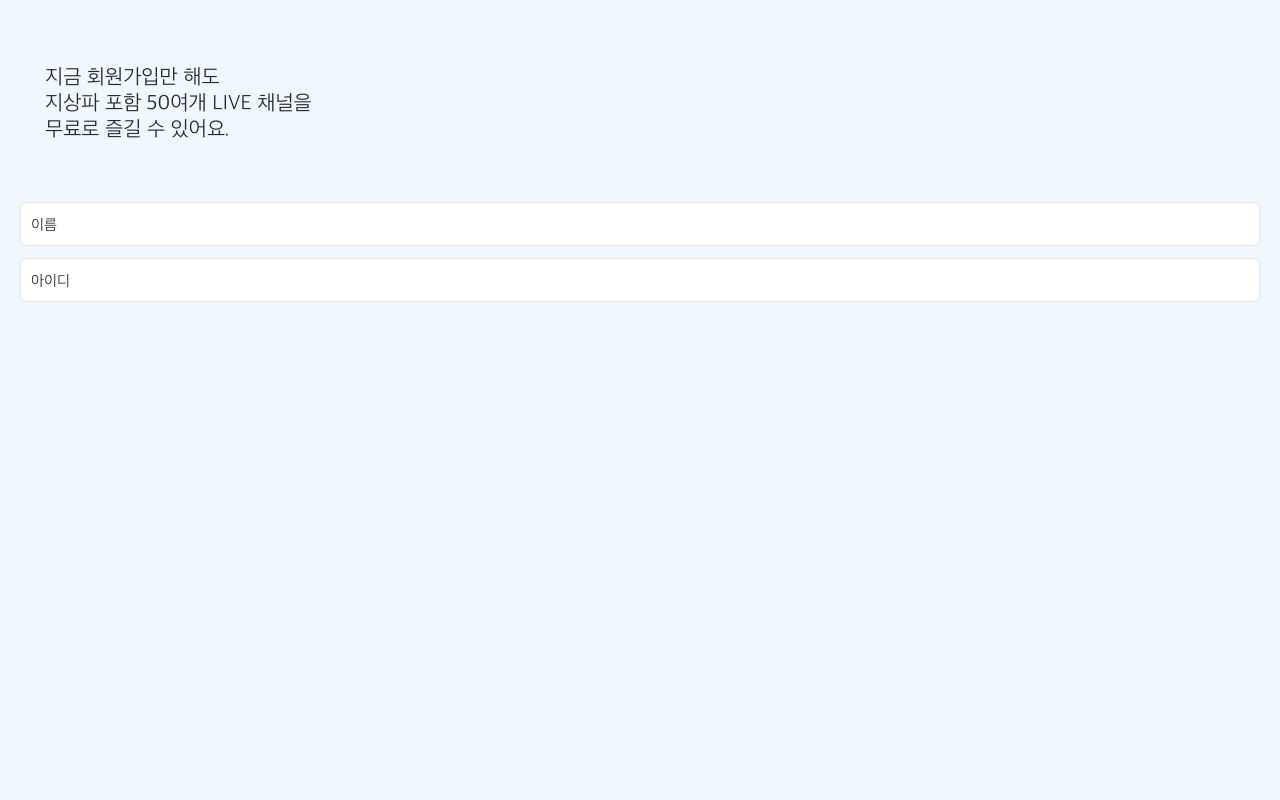
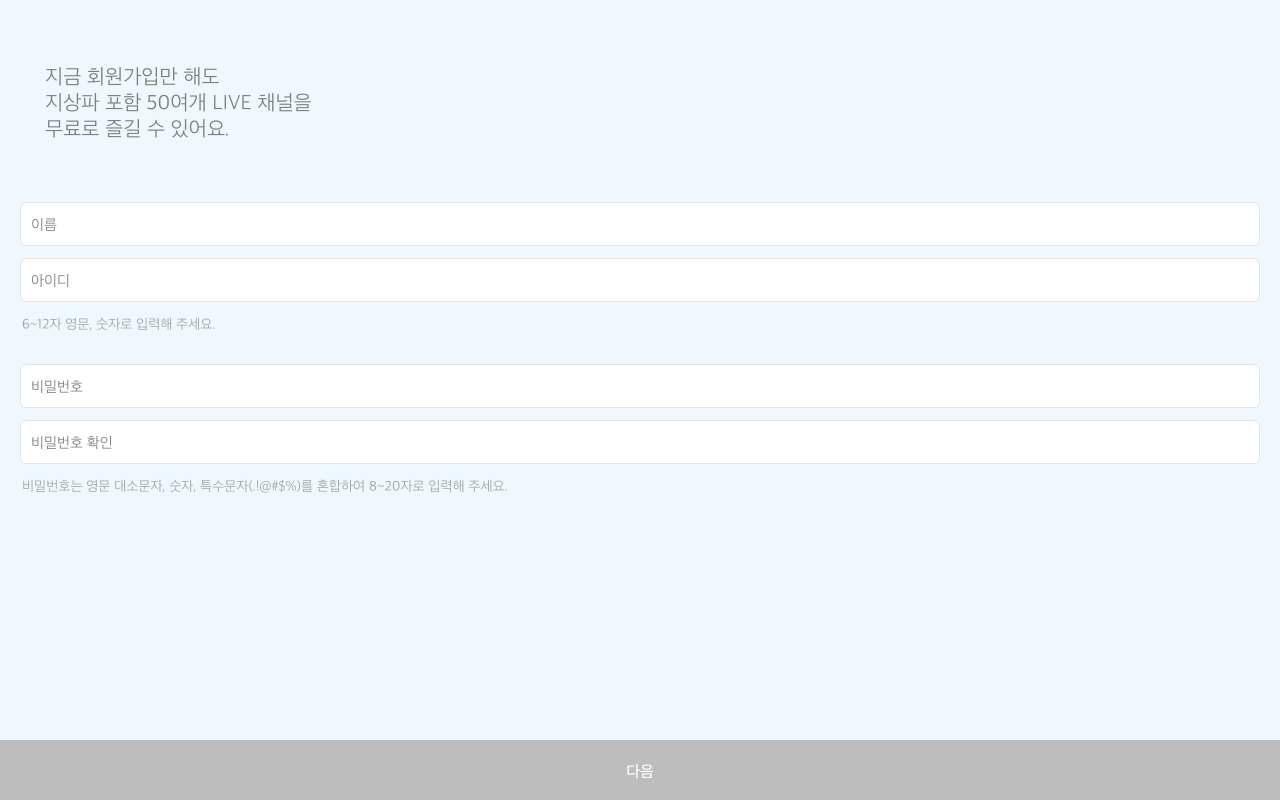
Before and after one commit to nam-yeun-hwa/toy-frontend, a Next.js app: page /join in a window 1280 px wide. Built offline with nearby package versions, Linux system fonts and the light colour scheme.

Commit message:
Feat(join):회원가입 패스워드 추가 및 글로벌테마 타입변경 및 수정작업

```diff
--- a/src/components/ui/Button.tsx
+++ b/src/components/ui/Button.tsx
@@ -17,12 +17,29 @@ export const Button = styled.div<{
 					display: flex;
 					align-items: center;
 					justify-content: center;
-					background-color: #9462e5;
+					background-color: ${props.theme.primary.main}
 					font-size: 17px;
 					font-weight: 200;
 					color: #fff;
 					border-radius: 7px;
 				`;
+
+			case ButtonType.BOTTOM:
+				return css`
+					position: fixed;
+					left: 0;
+					bottom: 0;
+					width: 100%;
+					height: 60px;
+					font-size: 16px;
+					color: white;
+					display: flex;
+					align-items: center;
+					justify-content: center;
+					background-color: ${props.theme.button.disabled
+						? props.theme.button.disabled
+						: props.theme.button.active};
+				`;
 		}
 	}}
 `;
--- /dev/null
+++ b/src/components/ui/Desc.tsx
@@ -0,0 +1,18 @@
+import styled from '@emotion/styled';
+
+interface IDescTxt {
+	paddingTop?: string;
+	paddingBottom?: string;
+}
+
+export const DescBox = styled.p<{ desc?: IDescTxt }>`
+	font-size: 14px;
+	color: ${props => props.theme.info.main};
+	line-height: 18px;
+	font-weight: 100;
+	padding-top: ${props => props.desc?.paddingTop || null};
+	padding-bottom: ${props => props.desc?.paddingBottom || null};
+	opacity: 0.7;
+	padding-left: 2px;
+	margin: 0;
+`;
--- a/src/components/ui/Text.tsx
+++ b/src/components/ui/Text.tsx
@@ -1,29 +1,5 @@
 import styled from '@emotion/styled';
 import { useFormContext } from 'react-hook-form';
-
-const TextInputBox = styled.div`
-	width: 100%;
-
-	input {
-		width: 100%;
-		height: 44px;
-		border: 1px solid ${props => props.theme.border.primary};
-		border-radius: 6px;
-		padding: 10px;
-
-		font-weight: 200;
-		font-size: 16px;
-		/* line-height: 44px; */
-		color: ${props => props.theme.text.primary};
-
-		::placeholder {
-			font-weight: 200;
-			font-size: 15px;
-			line-height: 44px;
-			color: ${props => props.theme.text.primary};
-		}
-	}
-`;
 
 interface ITextProps {
 	regName: string;
@@ -62,3 +38,27 @@ function Text(props: ITextProps): JSX.Element {
 }
 
 export default Text;
+
+const TextInputBox = styled.div`
+	width: 100%;
+
+	input {
+		width: 100%;
+		height: 44px;
+		border: 1px solid ${props => props.theme.border.main};
+		border-radius: 6px;
+		padding: 10px;
+
+		font-weight: 200;
+		font-size: 16px;
+		/* line-height: 44px; */
+		color: ${props => props.theme.info.main};
+
+		::placeholder {
+			font-weight: 200;
+			font-size: 15px;
+			line-height: 44px;
+			color: ${props => props.theme.info.main};
+		}
+	}
+`;
--- a/src/pages/join/index.tsx
+++ b/src/pages/join/index.tsx
@@ -1,6 +1,9 @@
 import styled from '@emotion/styled';
+import { Button } from 'components/ui/Button';
+import { DescBox } from 'components/ui/Desc';
 import Text from 'components/ui/Text';
 import { FormProvider, SubmitHandler, useForm } from 'react-hook-form';
+import { ButtonType } from 'types/common/option';
 
 interface IJoinFormInput {
 	userName: string;
@@ -32,7 +35,17 @@ export default function join(): JSX.Element {
 					<div className="input-contain">
 						<Text regName="joinName" placeholder="이름" />
 						<Text regName="joinId" placeholder="아이디" />
+						<DescBox desc={{ paddingBottom: '20px' }}>
+							6~12자 영문, 숫자로 입력해 주세요.
+						</DescBox>
+						<Text regName="password" placeholder="비밀번호" />
+						<Text regName="password_confirm" placeholder="비밀번호 확인" />
+						<DescBox desc={{ paddingBottom: '20px' }}>
+							비밀번호는 영문 대소문자, 숫자, 특수문자(.!@#$%)를 혼합하여
+							8~20자로 입력해 주세요.
+						</DescBox>
 					</div>
+					<Button type={ButtonType.BOTTOM}>다음</Button>
 				</form>
 			</FormProvider>
 		</JoinContainer>
@@ -44,7 +57,7 @@ const JoinContainer = styled.div`
 		font-size: 21px;
 		font-weight: 100;
 		padding: 62px 25px;
-		color: ${props => props.theme.text.primary};
+		color: ${props => props.theme.info.main};
 		margin: 0;
 	}
 
--- a/src/styles/globalTheme.ts
+++ b/src/styles/globalTheme.ts
@@ -5,14 +5,53 @@
 // };
 
 const globalTheme = {
-	colors: {
-		primary: 'hotpink',
+	// colors: {
+	// 	primary: 'hotpink',
+	// },
+	// border: {
+	// 	primary: '#e4e4e4',
+	// },
+	// text: {
+	// 	primary: '#282828',
+	// },
+	primary: {
+		main: '#9462e5',
+		// light: ;
+		// dark: ;
 	},
+	// secondary: {
+	//   main: string;
+	//   light: string;
+	//   dark: string;
+	// };
 	border: {
-		primary: '#e4e4e4',
+		main: '#e4e4e4',
+		// light: string;
+		// dark: string;
 	},
-	text: {
-		primary: '#282828',
+	info: {
+		main: '#7e7e7e',
+		// light: string;
+		// dark: string;
+	},
+	// warning: {
+	//   main: string;
+	//   light: string;
+	//   dark: string;
+	// };
+	// error: {
+	//   main: string;
+	//   light: string;
+	//   dark: string;
+	// };
+	background: {
+		main: 'aliceblue',
+		// light: string;
+		// dark: string;
+	},
+	button: {
+		active: '#9462e5',
+		disabled: '#bdbdbd',
 	},
 };
 
--- a/src/types/common/option.ts
+++ b/src/types/common/option.ts
@@ -2,7 +2,8 @@
  * 버튼 디자인 스타일 타입
  */
 export enum ButtonType {
-  PRIMARY = "primary",
-  LINE = "line",
-  SYSTEM_SMALL = "system small round",
+	PRIMARY = 'primary',
+	LINE = 'line',
+	SYSTEM_SMALL = 'system small round',
+	BOTTOM = 'bottom',
 }
```
Also changed, not shown: src/styles/emotion.d.ts (+41 -9 lines).
